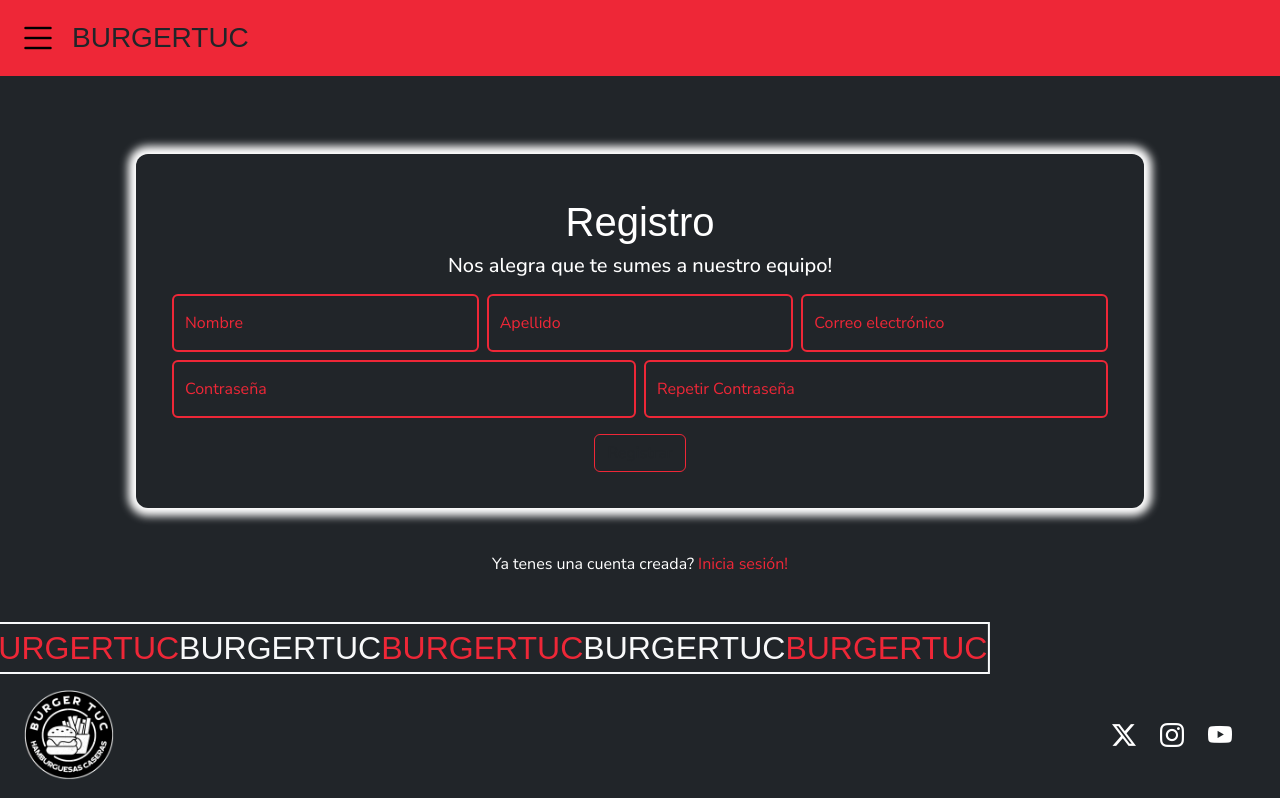
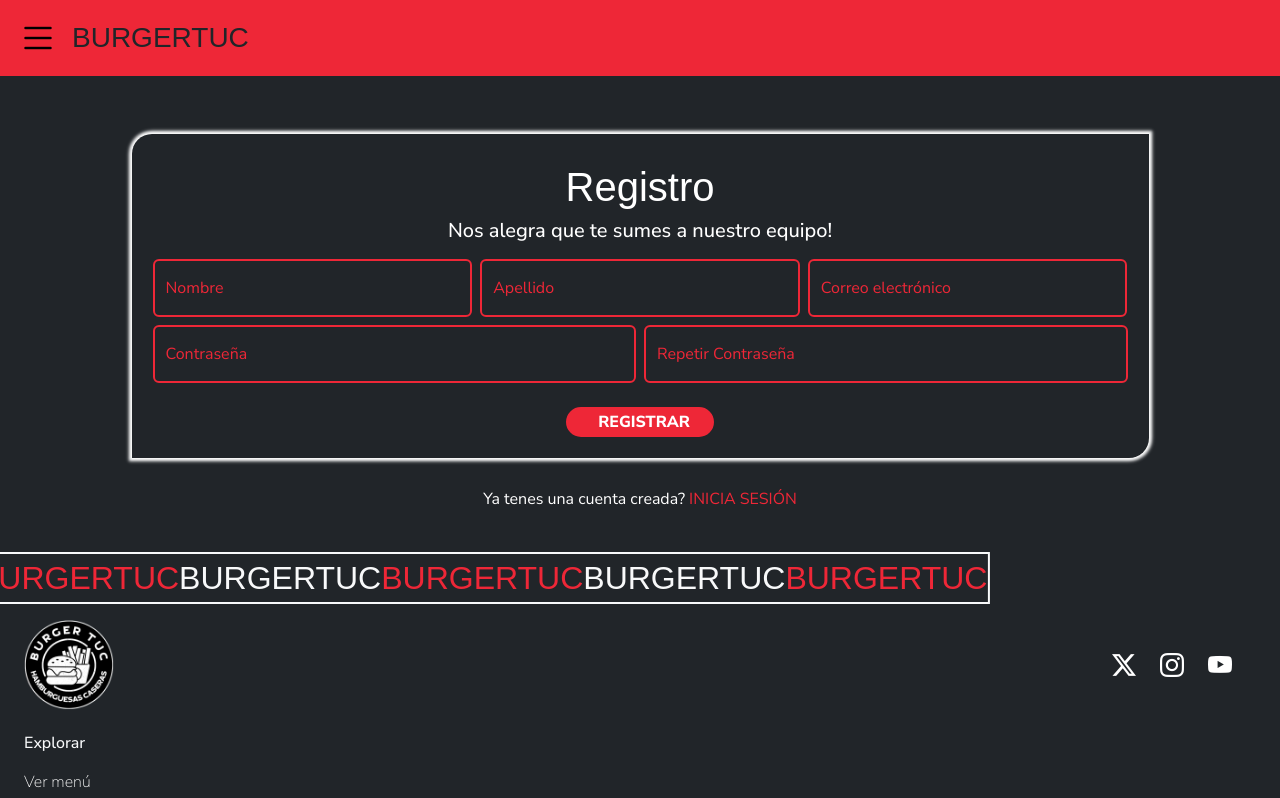
Before and after one commit to ignaciolencina/proyecto-final-grupo1-frontend, a React (Vite) app: page /register in a window 1280 px wide. Shown: the top 798 px of the page. Built offline with nearby package versions, Linux system fonts and the light colour scheme; no server answers; a web font is replaced by a local one.

Commit message:
agrego validaciones

```diff
--- a/src/components/Login/LoginForm.jsx
+++ b/src/components/Login/LoginForm.jsx
@@ -46,44 +46,59 @@
   return (
     <form onSubmit={onSubmitRHF(handleSubmit)}>
       <Input
-        error={errors.username}
+        className="mt-2"
+        error={errors.email}
         label="Correo electrónico"
-        maxLenght={20}
-        minLenght={3}
-        name="username"
+        maxLength={40}
+        minLength={7}
+        name="email"
         options={{
-          required: {
-            value: true,
-            message: "Campo requerido",
+          required: "Campo obligatorio",
+          minLength: {
+            value: 7,
+            message: "El correo debe tener mínimo 7 caracteres",
           },
-          length,
-          minLenght: 3,
-          maxLenght: 20,
+          maxLength: {
+            value: 40,
+            message: "El correo debe tener máximo 40 caracteres",
+          },
+          pattern: {
+            value: /^[^\s@]+@[^\s@]+\.[^\s@]+$/,
+            message: "El correo debe contener @ y un dominio",
+          },
         }}
+        placeholder="Correo electrónico"
         register={register}
+        type="email"
       />
       <Input
-        className="mt-3"
+        className="mt-2"
         error={errors.password}
         label="Contraseña"
-        maxLenght={20}
-        minLenght={3}
         name="password"
         options={{
           required: {
             value: true,
             message: "Campo requerido",
           },
-          minLenght: 3,
-          maxLenght: 20,
+          minLength: {
+            value: 8,
+            message: "La contraseña debe tener mínimo 8 caracteres",
+          },
+          maxLength: 15,
+          pattern: {
+            value:
+              /^(?=.*[a-z])(?=.*[A-Z])(?=.*\d)(?=.*[$@$!%*?&])([A-Za-z\d$@$!%*?&]|[^ ]){8,15}$/,
+            message:
+              "La contraseña debe tener una mayúscula, una minúscula, un dígito, y un caracter especial. Entre 8 y 15 caracteres",
+          },
         }}
-        placeholder=""
         register={register}
         type="password"
       />
-      <div className="text-center mt-4">
-        <button className="btn login-btn" type="submit">
-          Iniciar sesion
+      <div className="d-flex justify-content-center mt-4">
+        <button className="loginBoton" type="submit">
+          INICIAR SESION
         </button>
       </div>
     </form>
--- a/src/components/Register/RegisterForm.jsx
+++ b/src/components/Register/RegisterForm.jsx
@@ -52,15 +52,21 @@
         <Input
           error={errors.firstname}
           label="Nombre"
+          maxLength={20}
+          minLength={3}
           name="firstname"
           options={{
-            required: {
-              value: true,
-              message: "Campo requerido",
+            required: "Campo obligatorio",
+            minLength: {
+              value: 3,
+              message: "El nombre debe tener mínimo 3 caracteres",
             },
-            minLength: 3,
-            maxLength: 30,
+            maxLength: {
+              value: 20,
+              message: "El nombre debe tener máximo 20 caracteres",
+            },
           }}
+          placeholder="Nombre"
           register={register}
         />
       </div>
@@ -68,32 +74,49 @@
         <Input
           error={errors.lastname}
           label="Apellido"
+          maxLength={20}
+          minLength={3}
           name="lastname"
           options={{
-            required: {
-              value: true,
-              message: "Campo requerido",
+            required: "Campo obligatorio",
+            minLength: {
+              value: 3,
+              message: "El apellido debe tener mínimo 3 caracteres",
             },
-            minLength: 3,
-            maxLength: 30,
+            maxLength: {
+              value: 20,
+              message: "El apellido debe tener máximo 20 caracteres",
+            },
           }}
+          placeholder="Apellido"
           register={register}
         />
       </div>
       <div className="col-12 col-md-4">
         <Input
-          error={errors.username}
+          error={errors.email}
           label="Correo electrónico"
-          name="username"
+          maxLength={40}
+          minLength={7}
+          name="email"
           options={{
-            required: {
-              value: true,
-              message: "Campo requerido",
+            required: "Campo obligatorio",
+            minLength: {
+              value: 7,
+              message: "El correo debe tener mínimo 7 caracteres",
             },
-            minLength: 3,
-            maxLength: 20,
+            maxLength: {
+              value: 40,
+              message: "El correo debe tener máximo 40 caracteres",
+            },
+            pattern: {
+              value: /^[^\s@]+@[^\s@]+\.[^\s@]+$/,
+              message: "El correo debe contener @ y un dominio",
+            },
           }}
+          placeholder="Correo electrónico"
           register={register}
+          type="email"
         />
       </div>
       <div className="col-12 col-md-6 relative">
@@ -108,7 +131,7 @@
             },
             minLength: {
               value: 8,
-              message: "La contraseña debe tener al menos 8 caracteres",
+              message: "La contraseña debe tener mínimo 8 caracteres",
             },
             maxLength: 15,
             pattern: {
@@ -151,9 +174,9 @@
           type="password"
         />
       </div>
-      <div className="text-center mt-3">
-        <button className="btn register-btn" type="submit">
-          Registrar
+      <div className="d-flex justify-content-center mt-4">
+        <button className="registroBoton" type="submit">
+          REGISTRAR
         </button>
       </div>
     </form>
--- a/src/views/Login/LoginView.jsx
+++ b/src/views/Login/LoginView.jsx
@@ -21,7 +21,7 @@
             className="text-decoration-none register-link ms-1"
             to="/register"
           >
-            Registrate!
+            REGISTRATE
           </Link>
         </p>
       </article>
--- a/src/views/Login/loginStyle.css
+++ b/src/views/Login/loginStyle.css
@@ -3,7 +3,7 @@
     flex-direction: column;
     align-items: center;
     font-family: var(--fuente-cuerpo);
-    padding: 10px;
+    padding: 5px;
   }
 
   .login-titulo{
@@ -11,34 +11,22 @@
   }
 
   .login-card {
-    border-radius: 0.75rem;
-    box-shadow: 0 0 0.5rem 0.5rem var(--color-claro);
+    border-radius: 20px 0 20px 0;
+    box-shadow: 0 0 0.2rem 0.2rem var(--color-claro);
     width: 90%;
     position: relative;
     overflow: hidden; /* Ocultar contenido que sobrepase los bordes */
-    margin: 20px auto; /* Centra la tarjeta */
-    padding: 20px;
+    margin: 5px auto; /* Centra la tarjeta */
+    padding: 5px;
     box-sizing: border-box;
 
   }
-
-  /*
-  .login-img {
-    width: 100%;
-    height: 100%;
-    object-fit: cover;
-    position: absolute;
-    top: 0;
-    left: 0;
-    opacity: 50%;
-  }
-  */
 
   .login-content {
     position: relative; /* Asegura que el contenido esté por encima de la imagen */
     z-index: 1; /* Trae el contenido al frente */
     color: var(--color-claro);
-    padding: 1rem;
+    padding: 1px;
   }
 
   .register{
@@ -69,14 +57,21 @@
 
   }
 
-  .login-btn {
-    border: solid 1px var(--color-claro) !important;
+  .loginBoton{
+    display: flex;
+    align-items: center;
+    font-family: var(--fuente-cuerpo);
     color: var(--color-claro);
-  }
-
-  .login-btn:hover {
-    border-color: var(--color-detalles-hover) !important;
-    box-shadow: 0 0 0.2rem 0.2rem #f8a2ab !important;
+    font-weight: 800;
+    background-color: var(--color-detalles);
+    border: solid 2px;
+    border-color: var(--color-detalles);
+    border-radius: 1.75rem;
+    padding-left: 30px;
+    padding-right: 22px;
+    .bi.bi-arrow-right-short {
+      font-size: 30px;
+    }
   }
 
   @media (max-width: 576px) {
--- a/src/views/Register/RegisterStyle.css
+++ b/src/views/Register/RegisterStyle.css
@@ -3,7 +3,7 @@
   flex-direction: column;
   align-items: center;
   font-family: var(--fuente-cuerpo);
-  padding: 10px;
+  padding: 5px;
   }
 
   .registro-titulo{
@@ -11,13 +11,13 @@
   }
 
   .register-card {
-    border-radius: 0.75rem;
-    box-shadow: 0 0 0.5rem 0.5rem var(--color-claro);
+    border-radius:  20px 0 20px 0;
+    box-shadow: 0 0 0.2rem 0.2rem var(--color-claro);
     width: 90%;
     position: relative;
     overflow: hidden; /* Ocultar contenido que sobrepase los bordes */
-    margin: 20px auto; /* Centra la tarjeta */
-    padding: 20px;
+    margin: 5px auto; /* Centra la tarjeta */
+    padding: 5px;
     box-sizing: border-box;
   }
 
@@ -44,13 +44,25 @@
     color: var(--color-claro);
   }
 
-  .login-link{
+  .login-link {
     color: var(--color-detalles);
   }
 
-  .register-btn {
-    border: solid 1px var(--color-detalles) !important;
-    color: var(--color-detalles);
+  .registroBoton {
+    display: flex;
+    align-items: center;
+    font-family: var(--fuente-cuerpo);
+    color: var(--color-claro);
+    font-weight: 800;
+    background-color: var(--color-detalles);
+    border: solid 2px;
+    border-color: var(--color-detalles);
+    border-radius: 1.75rem;
+    padding-left: 30px;
+    padding-right: 22px;
+    .bi.bi-arrow-right-short {
+      font-size: 30px;
+    }
   }
 
   /*
--- a/src/views/Register/RegisterView.jsx
+++ b/src/views/Register/RegisterView.jsx
@@ -19,7 +19,7 @@
         <p>
           Ya tenes una cuenta creada?
           <Link className="text-decoration-none login-link ms-1" to="/login">
-            Inicia sesión!
+            INICIA SESIÓN
           </Link>
         </p>
       </article>
```
